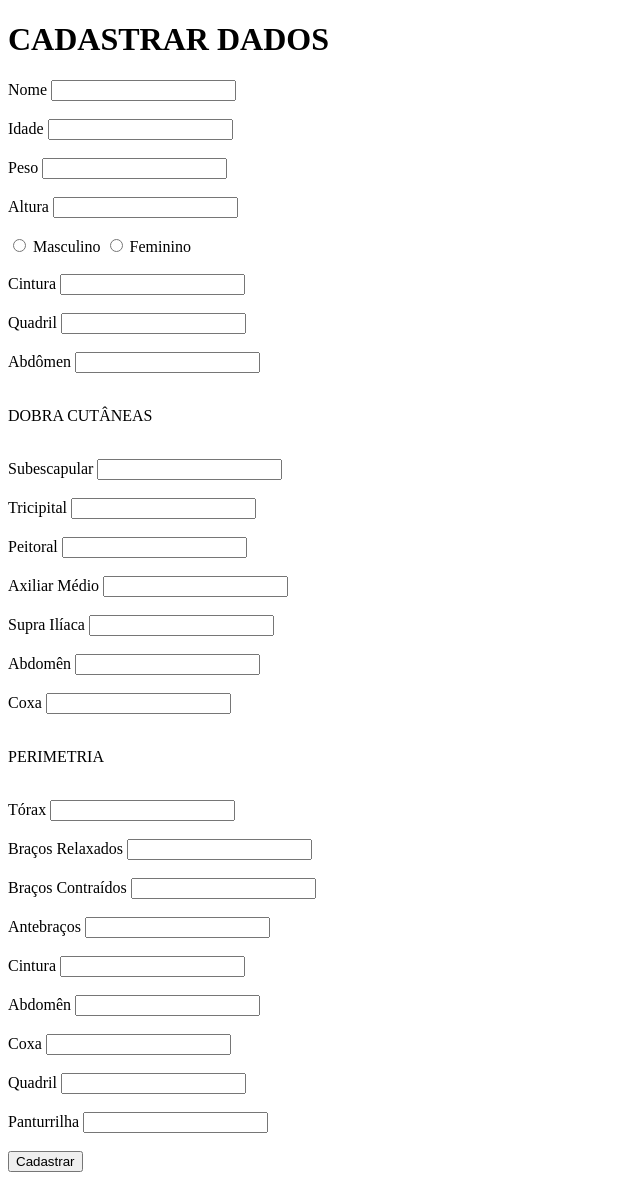
After one commit to othiagosilva/p2, a Django app: page /cadastrar_aluno/ in a window 1280 px wide. The commit adds this page. Shown: the whole page, without its empty margins (0-640 px from the left). Run offline with Django 3.2, Linux system fonts and the light colour scheme.

Commit message:
criacao telas aluno

```diff
--- /dev/null
+++ b/treinador/templates/cadastrar_aluno.html
@@ -0,0 +1,64 @@
+{% extends 'base.html'%}
+{% block content%}
+    <header>
+        <h1>CADASTRAR DADOS</h1>
+    </header>
+
+    <main>
+        <form>
+            <label for="nome">Nome</label>
+            <input type="text" id="nome" name="'nome"><br><br>
+            <label for="idade">Idade</label>
+            <input type="text" id="idade" name="'idade"><br><br>
+            <label for="peso">Peso</label>
+            <input type="text" id="peso" name="'peso"><br><br>
+            <label for="altura">Altura</label>
+            <input type="text" id="altura" name="'altura"><br><br>
+            <input type="radio" id="masculino" name="masculino" value="masculino">
+            <label for="masculino">Masculino</label>
+            <input type="radio" id="feminino" name="feminino" value="feminino">
+            <label for="feminino">Feminino</label><br><br>
+            <label for="cintura">Cintura</label>
+            <input type="text" id="cintura" name="'cintura"><br><br>
+            <label for="quadril">Quadril</label>
+            <input type="text" id="quadril" name="'quadril"><br><br>
+            <label for="abdomen">Abdômen</label>
+            <input type="text" id="abdomen" name="'abdomen"><br><br>
+            <p>DOBRA CUTÂNEAS</p><br>
+            <label for="subescapular">Subescapular</label>
+            <input type="text" id="subescapular" name="'subescapular"><br><br>
+            <label for="tricipital">Tricipital</label>
+            <input type="text" id="tricipital" name="'tricipital"><br><br>
+            <label for="Peitoral">Peitoral</label>
+            <input type="text" id="Peitoral" name="'Peitoral"><br><br>
+            <label for="axiliarmedio">Axiliar Médio</label>
+            <input type="text" id="axiliarmedio" name="'axiliarmedio"><br><br>
+            <label for="suprailiaca">Supra Ilíaca</label>
+            <input type="text" id="suprailiaca" name="'suprailiaca"><br><br>
+            <label for="abdomen">Abdomên</label>
+            <input type="text" id="abdomen" name="'abdomen"><br><br>
+            <label for="coxa">Coxa</label>
+            <input type="text" id="coxa" name="'coxa"><br><br>
+            <p>PERIMETRIA</p><br>
+            <label for="torax">Tórax</label>
+            <input type="text" id="torax" name="'torax"><br><br>
+            <label for="bracosrelaxados">Braços Relaxados</label>
+            <input type="text" id="bracosrelaxados" name="'bracosrelaxados"><br><br>
+            <label for="bracoscontraidos">Braços Contraídos</label>
+            <input type="text" id="bracoscontraidos" name="'bracoscontraidos"><br><br>
+            <label for="antebraco">Antebraços</label>
+            <input type="text" id="antebraco" name="'antebraco"><br><br>
+            <label for="cintura">Cintura</label>
+            <input type="text" id="cintura" name="'cintura"><br><br>
+            <label for="abdomen">Abdomên</label>
+            <input type="text" id="abdomen" name="'abdomen"><br><br>
+            <label for="coxa">Coxa</label>
+            <input type="text" id="coxa" name="'coxa"><br><br>
+            <label for="quadril">Quadril</label>
+            <input type="text" id="quadril" name="'quadril"><br><br>
+            <label for="panturrilha">Panturrilha</label>
+            <input type="text" id="panturrilha" name="'panturrilha"><br><br>
+            <input type="submit" value="Cadastrar">
+        </form>
+    </main>
+{% endblock %}
--- a/treinador/urls.py
+++ b/treinador/urls.py
@@ -6,6 +6,9 @@ urlpatterns = [
     path('cadastro/', views.cadastro, name='cadastro'),
     path('sobre/', views.sobre, name='sobre'),
     path('menu/', views.menu, name='menu'),
+    path('cadastrar_aluno/', views.cadastrarAluno, name='cadastrar_aluno'),
+    path('consultar_aluno/', views.consultarAluno, name='consultar_aluno'),
+    path('consultar_dados/', views.consultarDados, name='consultar_dados'),
     path('cadastrar_renda/', views.cadastrarRenda, name='cadastrar_renda'),
     path('consulta_renda/', views.consultarRenda, name='consultar_renda'),
 ]
--- a/treinador/views.py
+++ b/treinador/views.py
@@ -12,6 +12,15 @@ def sobre(request):
 def menu(request):
     return render(request, 'menu.html')
 
+def cadastrarAluno(request):
+    return render(request, 'cadastrar_aluno.html')
+
+def consultarAluno(request):
+    return render(request, 'consultar_aluno.html')
+
+def consultarDados(request):
+    return render(request, 'consultar_dados.html')
+
 def cadastrarRenda(request):
     return render(request, 'cadastrar_renda.html')
 
```
Also changed, not shown: treinador/templates/consultar_aluno.html (added, +34 -0 lines), treinador/templates/consultar_dados.html (added, +63 -0 lines), treinador/templates/menu.html (+2 -6 lines).
